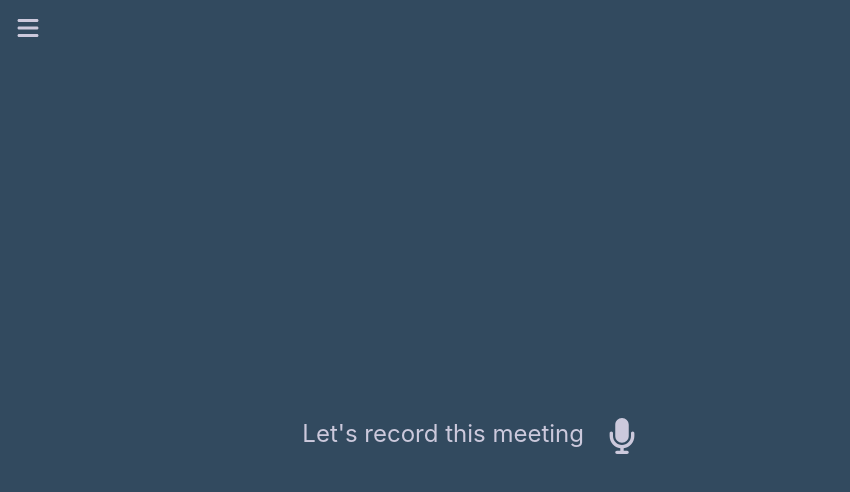
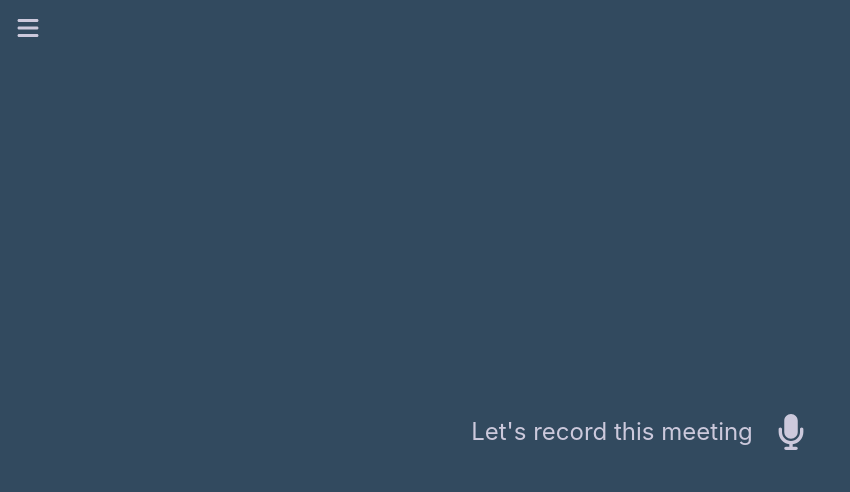
Before and after one commit to Enn3ss/decyphr, a Vue app: page / in a window 1280 px wide. Shown: the top 492 px of the page, without its empty margins (0-850 px from the left). Built offline with nearby package versions, Linux system fonts and the light colour scheme.

Commit message:
Matt fixes

```diff
--- a/src/App.vue
+++ b/src/App.vue
@@ -1,7 +1,7 @@
 <template>
-  <div>
-    <Sidebar/>
-    <Recorder/>
+  <div class="flex justify-center items-center h-screen">
+    <Sidebar />
+    <Recorder class="mx-auto" />
   </div>
 </template>
 
--- a/src/Recorder.vue
+++ b/src/Recorder.vue
@@ -1,8 +1,41 @@
 <template>
-    <h1 class="flex text-2xl">Let's record this meeting<MicIcon class="hover:scale-125 duration-200 cursor-pointer h-9 w-9 ml-5"/></h1>
-</template>
+    <div>
+      <div v-if="!isRecording" class="flex items-center">
+        <h1 class="text-2xl">Let's record this meeting</h1>
+        <MicIcon
+          @click="startRecording"
+          class="hover:scale-125 duration-200 cursor-pointer h-9 w-9 ml-5"
+        />
+      </div>
+      <div v-else>
+        <Stopwatch
+          :isPaused="isPaused"
+          @stopped="stopRecording"
+          @paused="togglePause"
+        />
+      </div>
+    </div>
+  </template>
 
 <script setup lang="ts">
-import MicIcon from '@/assets/icons/microphone-solid.svg'
-import RecordIcon from '@/assets/icons/record-vinyl-solid.svg'
+import { ref } from 'vue';
+import MicIcon from '@/assets/icons/microphone-solid.svg';
+import Stopwatch from './Stopwatch.vue';
+
+const isRecording = ref(false);
+const isPaused = ref(true);
+
+function startRecording() {
+    isRecording.value = true;
+    isPaused.value = false; // Start the timer automatically
+}
+
+function stopRecording() {
+    isRecording.value = false;
+    isPaused.value = true; // Reset pause state
+}
+
+function togglePause() {
+    isPaused.value = !isPaused.value;
+}
 </script>
--- a/src/Stopwatch.vue
+++ b/src/Stopwatch.vue
@@ -0,0 +1,66 @@
+<template>
+    <div>
+        <h1 class="flex items-center text-2xl">This meeting has been going on for {{ timeDisplay }}
+            <PauseIcon @click="togglePause" class="hover:scale-125 duration-200 cursor-pointer h-9 w-9 ml-5">{{ isPaused ? 'Resume' : 'Pause' }}</PauseIcon>
+            <StopIcon @click="stopTimer" class="hover:scale-125 duration-200 cursor-pointer h-9 w-9 ml-3"/>
+        </h1>
+    </div>
+</template>
+
+<script setup lang="ts">
+import { ref, computed, watch, onUnmounted } from 'vue';
+import PauseIcon from '@/assets/icons/circle-pause-solid.svg';
+import PlayIcon from '@/assets/icons/circle-play-solid.svg';
+import StopIcon from '@/assets/icons/circle-stop-solid.svg';
+
+const props = defineProps<{ isPaused: Boolean }>();
+
+const emit = defineEmits<{
+    'paused': []
+    'stopped': []
+}>();
+
+const elapsed = ref(0);
+let intervalId: number | undefined = undefined;
+
+const timeDisplay = computed(() => {
+    const seconds = Math.floor(elapsed.value / 1000) % 60;
+    const minutes = Math.floor(elapsed.value / 60000) % 60;
+    const hours = Math.floor(elapsed.value / 3600000);
+    return `${hours.toString().padStart(2, '0')}:${minutes.toString().padStart(2, '0')}:${seconds.toString().padStart(2, '0')}`;
+});
+
+watch(() => props.isPaused, (newVal) => {
+    if (newVal) {
+        clearInterval(intervalId);
+        intervalId = undefined;
+    } else {
+        startTimer();
+    }
+}, { immediate: true });
+
+function startTimer() {
+if (!intervalId) {
+    intervalId = setInterval(() => {
+    elapsed.value += 1000;
+    }, 1000);
+}
+}
+
+function togglePause() {
+    emit('paused');
+}
+
+function stopTimer() {
+    clearInterval(intervalId);
+    intervalId = undefined;
+    elapsed.value = 0;
+    emit('stopped');
+}
+
+onUnmounted(() => {
+    if (intervalId) {
+        clearInterval(intervalId);
+    }
+});
+</script>
--- a/src/assets/main.css
+++ b/src/assets/main.css
@@ -18,22 +18,3 @@ a {
   transition: 0.4s;
   padding: 3px;
 }
-
-@media (hover: hover) {
-  a:hover {
-    background-color: hsla(160, 100%, 37%, 0.2);
-  }
-}
-
-@media (min-width: 1024px) {
-  body {
-    display: flex;
-    place-items: center;
-  }
-
-  #app {
-    display: grid;
-    grid-template-columns: 1fr 1fr;
-    padding: 0 2rem;
-  }
-}
```
